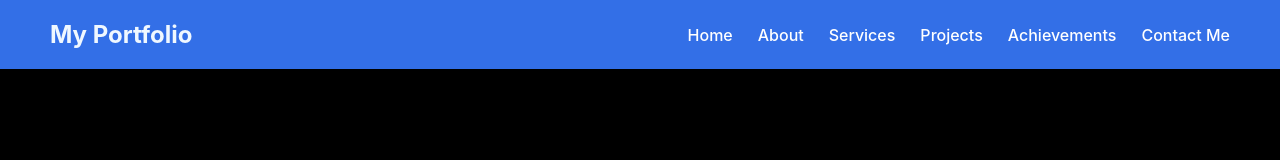
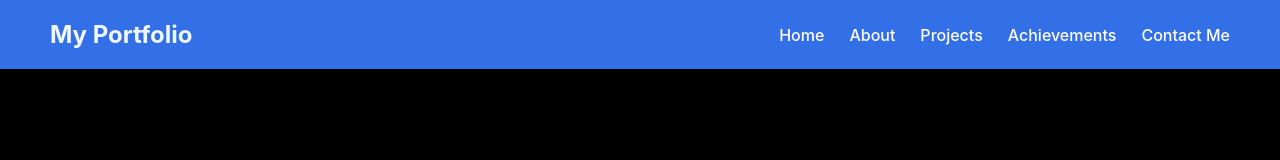
Before and after one commit to RohanMaharjan/My_Portfolilio, a React (Create React App) app: page / in a window 1280 px wide. Shown: the top 160 px of the page. Built offline with nearby package versions, Linux system fonts and the light colour scheme.

Commit message:
update navigation

```diff
--- a/src/navbar.js
+++ b/src/navbar.js
@@ -13,7 +13,6 @@ const Navbar = () => {
                     <ul className="nav-links">
                         <li><a href="#home">Home</a></li>
                         <li><a href="#about">About</a></li>
-                        <li><a href="#services">Services</a></li>
                         <li><a href="#projects">Projects</a></li>
                         <li><a href="#achievements">Achievements</a></li>
                         <li><a href="#contact">Contact Me</a></li>
```
